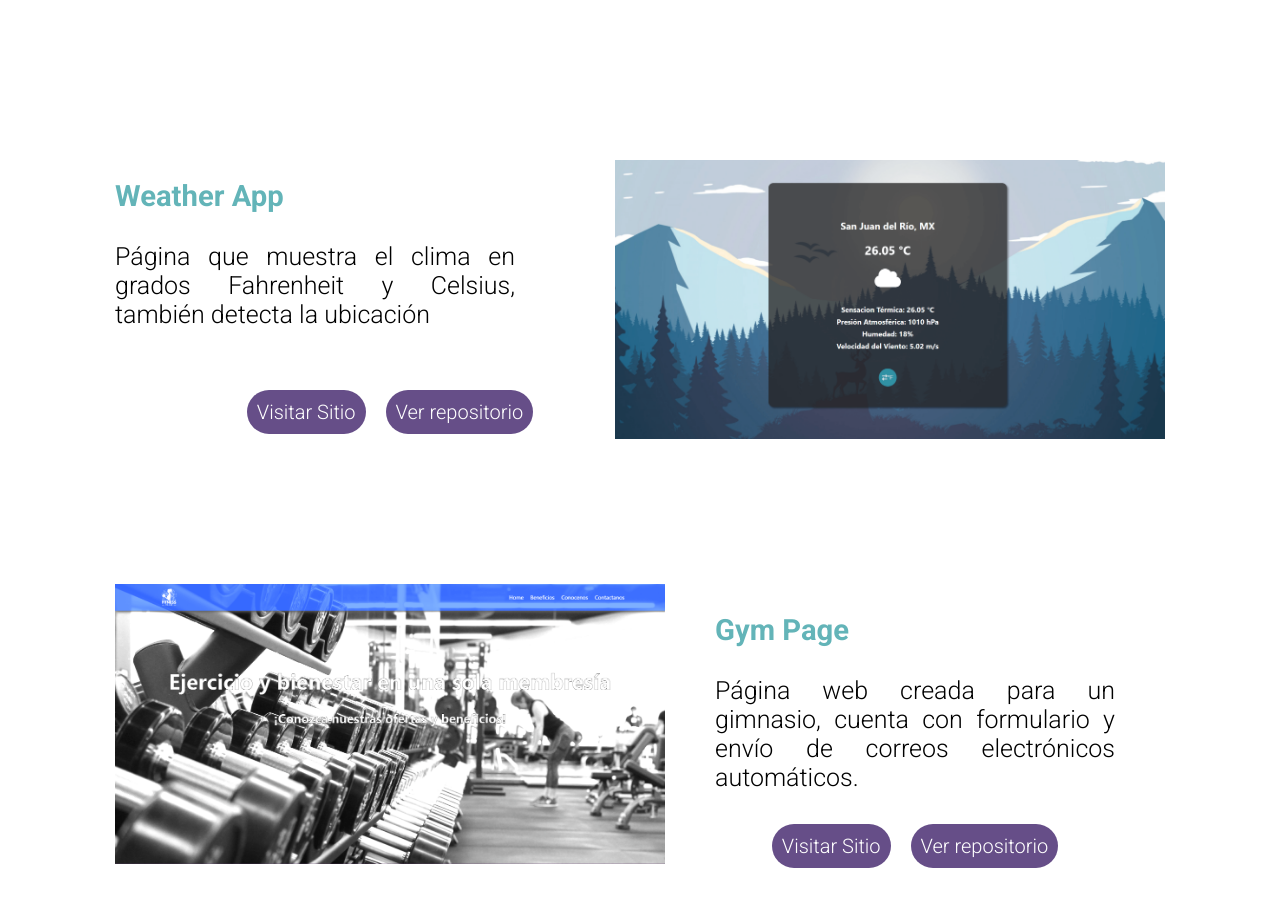
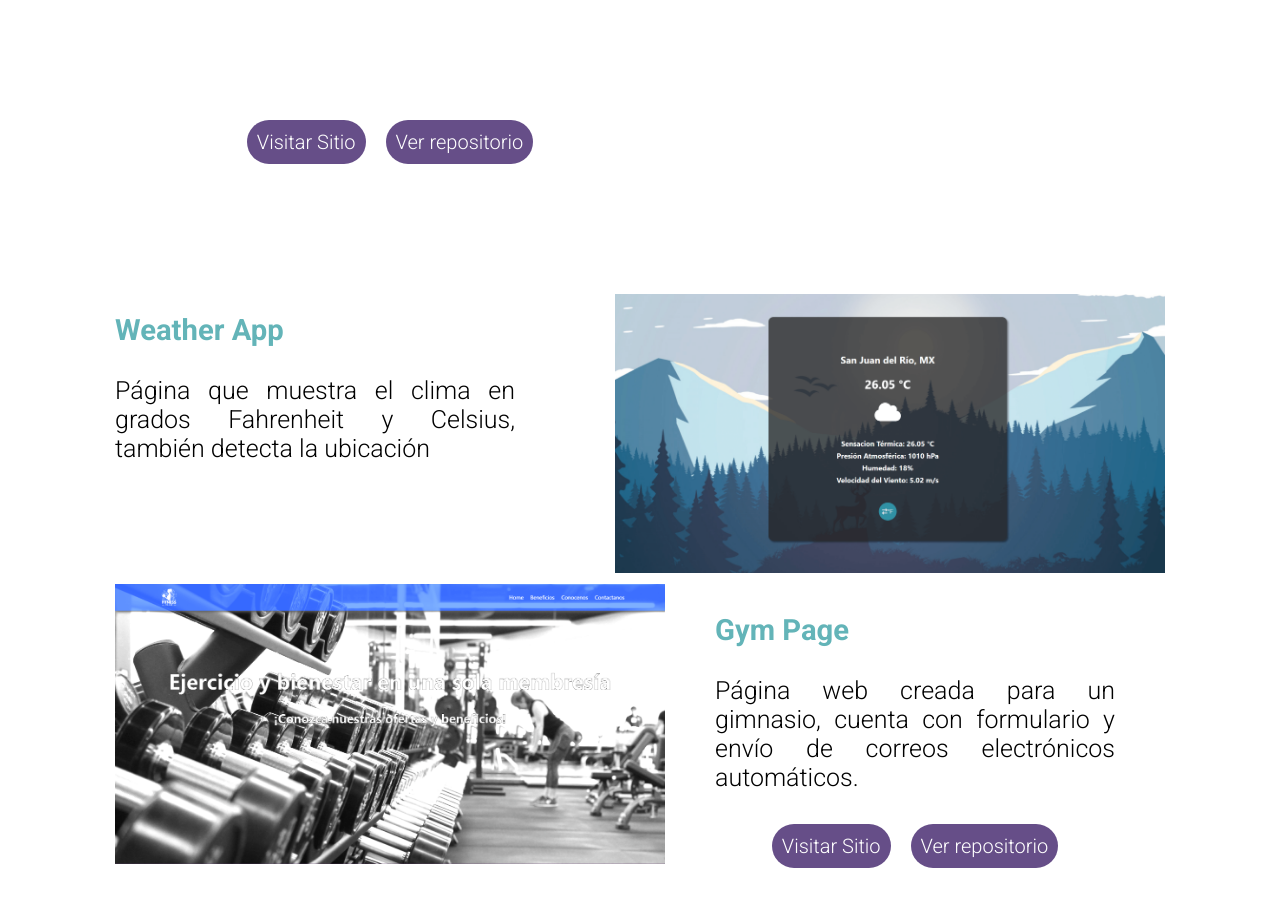
Before and after one commit to RobertoFlores132/portafolio, a React (Create React App) app: page / in a window 1280 px wide. Shown: the part 3360-4266 px from the top of the page. Built offline with nearby package versions, Linux system fonts and the light colour scheme.

Commit message:
Fixed project links

```diff
--- a/src/components/Projects.js
+++ b/src/components/Projects.js
@@ -27,23 +27,24 @@ const Projects = () => {
             </div>
 
             <div className='descriptioncontainer2'>
-            <div className='proyect-button2'>
-            <a className='button1' href='https://wonderful-haibt-5416e9.netlify.app/' target="_blank" rel="noopener noreferrer" >Visitar Sitio</a>
-            <a className='button1' href='https://github.com/RobertoFlores132/WeatherApp' target="_blank" rel="noopener noreferrer" >Ver repositorio</a>
-            </div>
+
             <div className='proyect-description2'>
                 <h3>Weather App</h3>
                 <p>Página que muestra el clima en grados Fahrenheit y Celsius, también detecta la ubicación
                 </p>
             </div>
             <div className='proyect-image2'>
-                <img className='Proyect2' src={Project2} alt="Rick And Morty API" />
+                <img className='Proyect2' src={Project2} alt="Weather App" />
+            </div>
+            <div className='proyect-button2'>
+            <a className='button1' href='https://wonderful-haibt-5416e9.netlify.app/' target="_blank" rel="noopener noreferrer" >Visitar Sitio</a>
+            <a className='button1' href='https://github.com/RobertoFlores132/WeatherApp' target="_blank" rel="noopener noreferrer" >Ver repositorio</a>
             </div>
             </div>
 
             <div className='descriptioncontainer'>
             <div className='proyect-image1'>
-                <img className='Proyect1' src={Project3} alt="Rick And Morty API" />
+                <img className='Proyect1' src={Project3} alt="Gym app" />
             </div>
             <div className='proyect-description'>
                 <h3>Gym Page</h3>
@@ -52,8 +53,8 @@ const Projects = () => {
                 </p>
             </div>
             <div className='proyect-button'>
-            <a className='button1' href='https://fervent-blackwell-cc377f.netlify.app/' target="_blank" rel="noopener noreferrer" >Visitar Sitio</a>
-            <a className='button1' href='https://github.com/RobertoFlores132/RickAndMortyAPI' target="_blank" rel="noopener noreferrer" >Ver repositorio</a>
+            <a className='button1' href='https://amazing-sprite-fa04df.netlify.app' target="_blank" rel="noopener noreferrer" >Visitar Sitio</a>
+            <a className='button1' href='https://github.com/RobertoFlores132/gymapp' target="_blank" rel="noopener noreferrer" >Ver repositorio</a>
             </div>
             </div>
 
```
